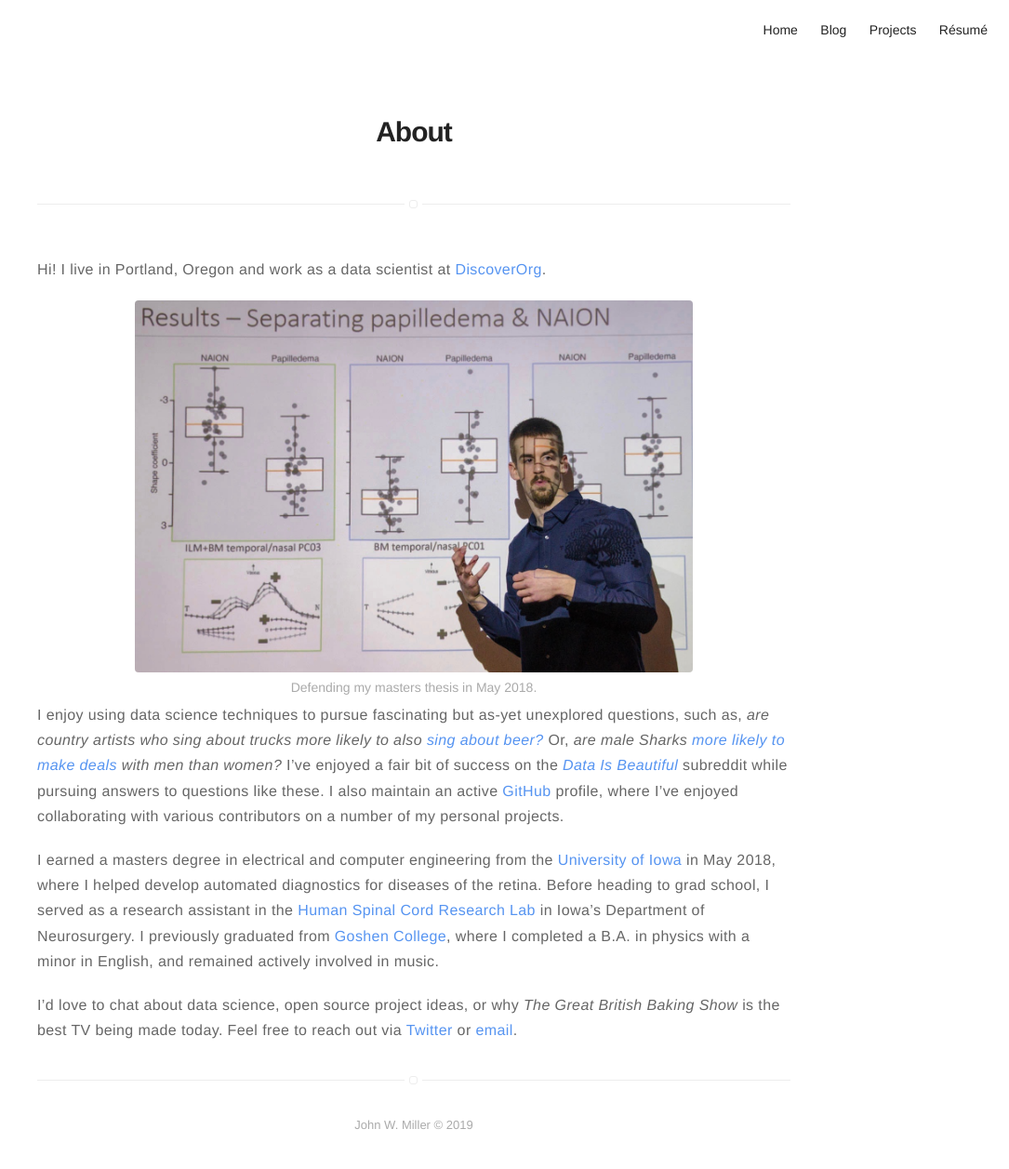
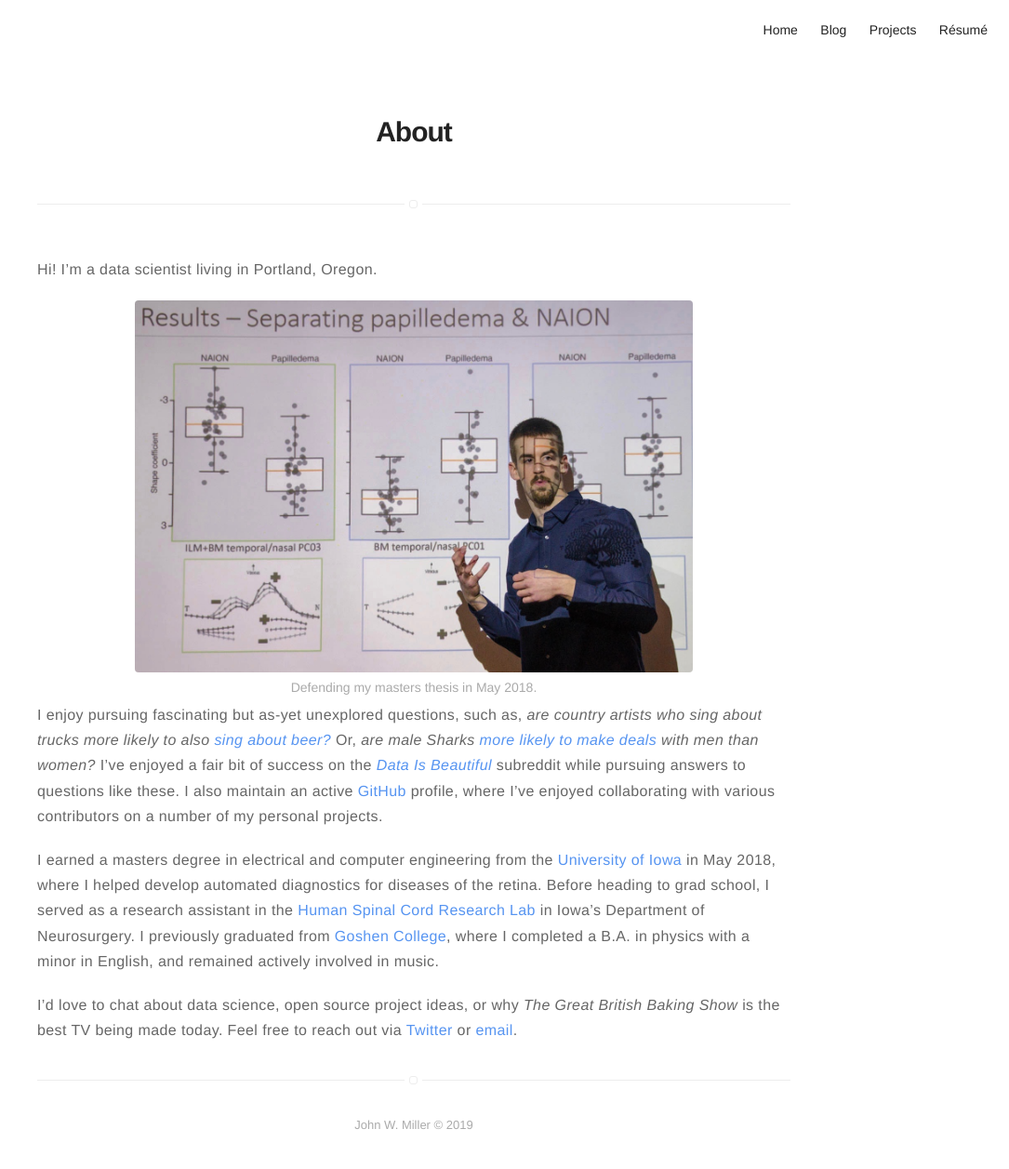
Before and after one commit to johnwmillr/johnwmillr.github.io, a Jekyll site: the page built from about.markdown, in a window 1280 px wide. Shown: the whole page at 93% size, without its empty margins (195-1280 px from the left). Built offline with Jekyll 4.4.1, drawn with Linux system fonts in a browser that asks for light colours.

Commit message:
Update About section

```diff
--- a/about.markdown
+++ b/about.markdown
@@ -10,11 +10,11 @@ image: {{ site.picture }}
 
 </section>
 
-Hi! I live in Portland, Oregon and work as a data scientist at [DiscoverOrg](https://discoverorg.com).
+Hi! I'm a data scientist living in Portland, Oregon.
 
 {% include figure.html url="/assets/images/John_Defense.jpg" caption="Defending my masters thesis in May 2018." width="600px" %}
 
-I enjoy using data science techniques to pursue fascinating but as-yet unexplored questions, such as, *are country artists who sing about trucks more likely to also [sing about beer?](/trucks-and-beer/)* Or, *are male Sharks [more likely to make deals](/shark-tank-analysis/) with men than women?* I've enjoyed a fair bit of success on the [*Data Is Beautiful*](https://www.reddit.com/r/dataisbeautiful/search?sort=top&q=author%3A%22textureflow%22+title%3A%5BOC%5D&restrict_sr=on) subreddit while pursuing answers to questions like these. I also maintain an active [GitHub](http://github.com/johnwmillr) profile, where I've enjoyed collaborating with various contributors on a number of my personal projects.
+I enjoy pursuing fascinating but as-yet unexplored questions, such as, *are country artists who sing about trucks more likely to also [sing about beer?](/trucks-and-beer/)* Or, *are male Sharks [more likely to make deals](/shark-tank-analysis/) with men than women?* I've enjoyed a fair bit of success on the [*Data Is Beautiful*](https://www.reddit.com/r/dataisbeautiful/search?sort=top&q=author%3A%22textureflow%22+title%3A%5BOC%5D&restrict_sr=on) subreddit while pursuing answers to questions like these. I also maintain an active [GitHub](http://github.com/johnwmillr) profile, where I've enjoyed collaborating with various contributors on a number of my personal projects.
 
 I earned a masters degree in electrical and computer engineering from the [University of Iowa](https://ece.engineering.uiowa.edu/) in May 2018, where I helped develop automated diagnostics for diseases of the retina. Before heading to grad school, I served as a research assistant in the [Human Spinal Cord Research Lab](https://www.healthcare.uiowa.edu/labs/hscrl-neurosurgery/) in Iowa's Department of Neurosurgery. I previously graduated from [Goshen College](https://www.goshen.edu/), where I completed a B.A. in physics with a minor in English, and remained actively involved in music.
 
```
